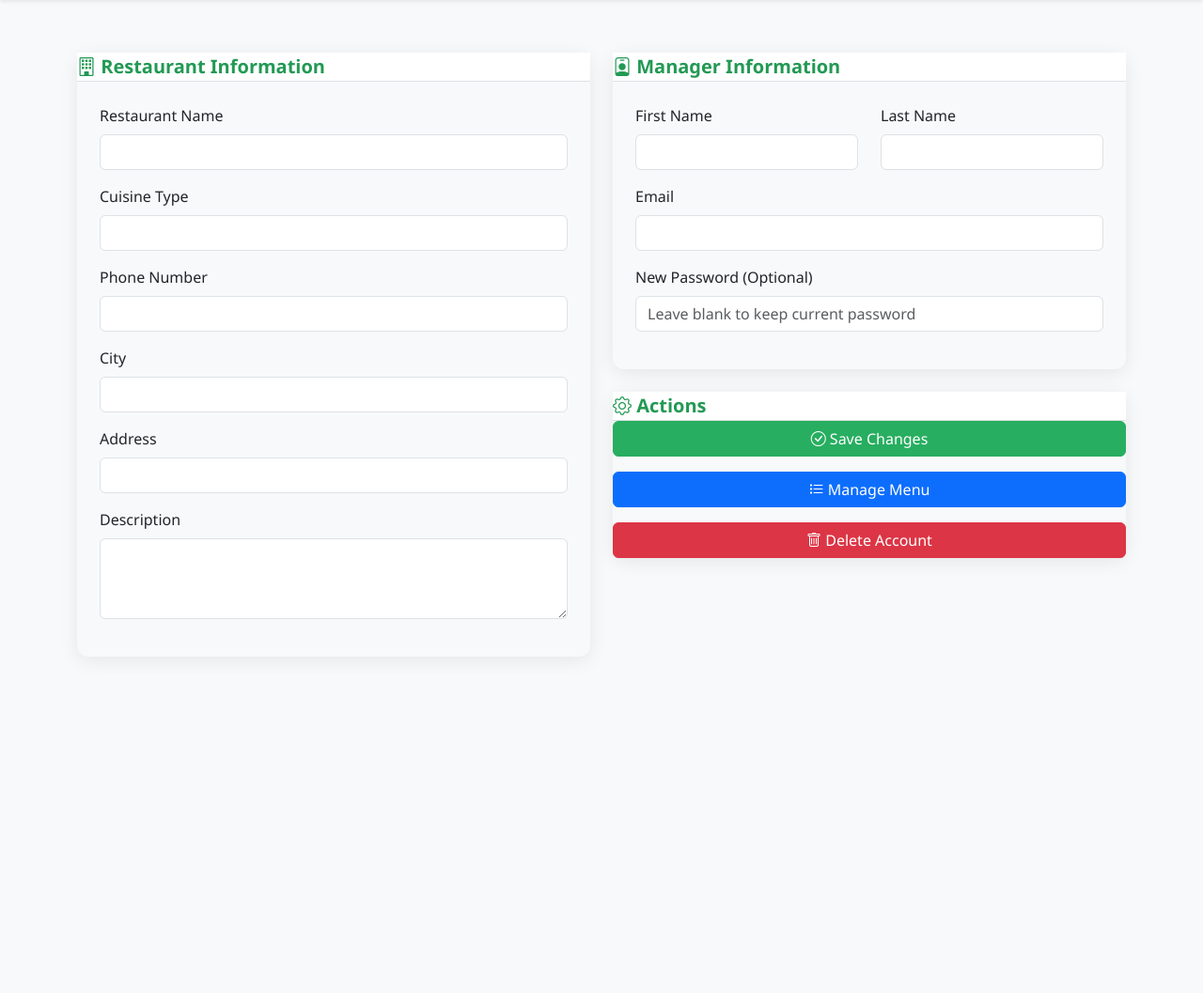
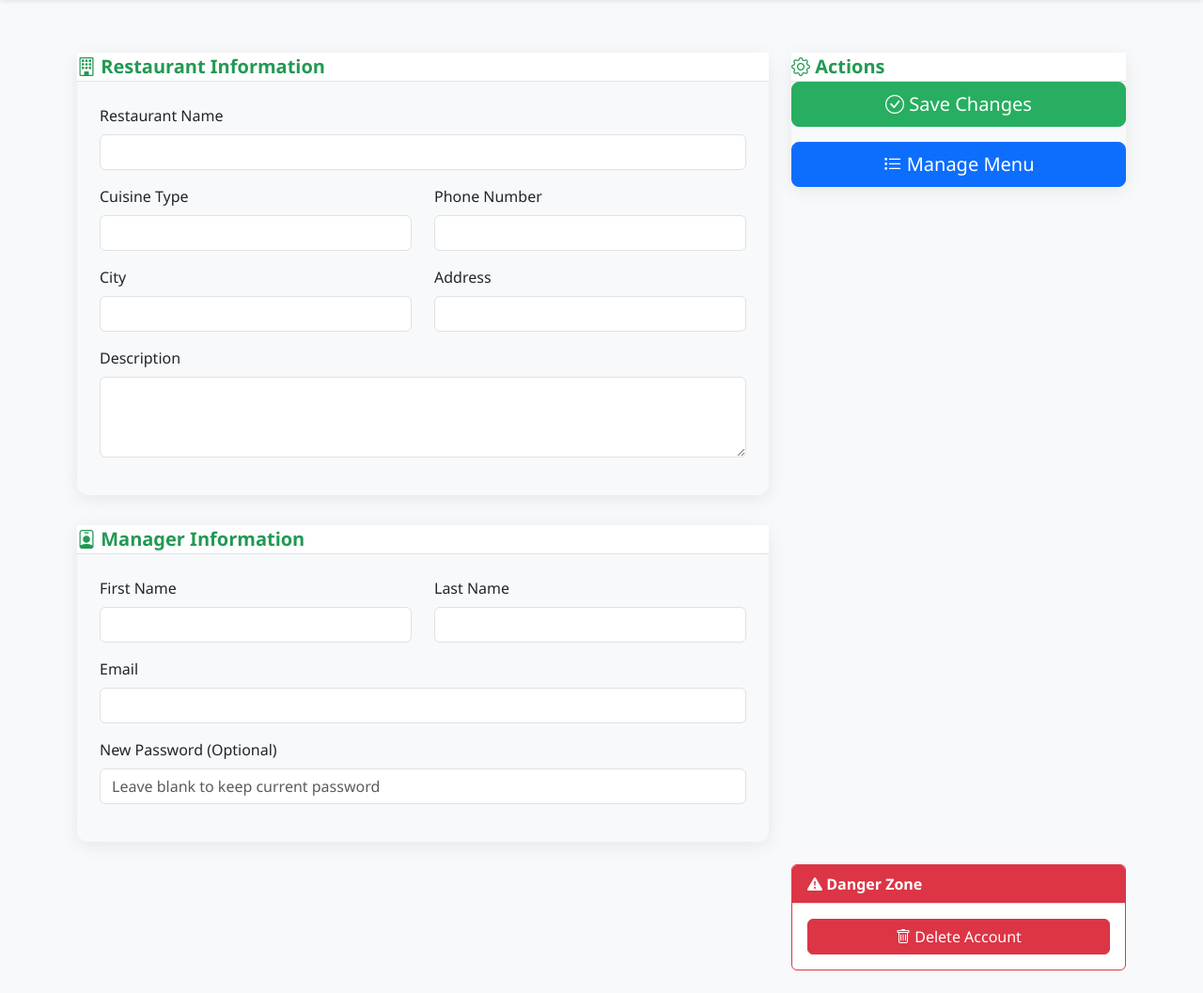
Before and after one commit to yalcinfu22/DatabaseProject, a Flask app: template template/restaurant_dashboard.html in a window 1280 px wide. Shown: the part 56-1113 px from the top of the page at 94% size. Before the commit the page ends 715 px from the top, so only its background shows below. Run offline with Flask 3, Linux system fonts and the light colour scheme; the template is opened without the code that fills it, so the values that code supplies are empty.

Commit message:
Fixed restaurant manager account deletion

```diff
--- a/template/restaurant_dashboard.html
+++ b/template/restaurant_dashboard.html
@@ -82,8 +82,8 @@
         <form action="{{ url_for('restaurant.restaurant_update') }}" method="POST">
             <div class="row">
                 <!-- Left Column: Restaurant Info -->
-                <div class="col-md-6">
-                    <div class="dashboard-card">
+                <div class="col-lg-8">
+                    <div class="dashboard-card mb-4">
                         <div class="card-header fs-5">
                             <i class="bi bi-building"></i> Restaurant Information
                         </div>
@@ -92,21 +92,25 @@
                                 <label for="restaurant_name" class="form-label">Restaurant Name</label>
                                 <input type="text" class="form-control" id="restaurant_name" name="restaurant_name" value="{{ data.restaurant_name }}">
                             </div>
-                            <div class="mb-3">
+                            <div class="row">
+                                <div class="col-md-6 mb-3">
                                     <label for="cuisine" class="form-label">Cuisine Type</label>
                                     <input type="text" class="form-control" id="cuisine" name="cuisine" value="{{ data.cuisine }}">
                                 </div>
-                             <div class="mb-3">
+                                <div class="col-md-6 mb-3">
                                     <label for="phone" class="form-label">Phone Number</label>
                                     <input type="tel" class="form-control" id="phone" name="phone" value="{{ data.phone }}">
                                 </div>
-                            <div class="mb-3">
+                            </div>
+                            <div class="row">
+                                <div class="col-md-6 mb-3">
                                     <label for="city" class="form-label">City</label>
                                     <input type="text" class="form-control" id="city" name="city" value="{{ data.city }}">
                                 </div>
-                            <div class="mb-3">
+                                <div class="col-md-6 mb-3">
                                     <label for="address" class="form-label">Address</label>
                                     <input type="text" class="form-control" id="address" name="address" value="{{ data.address }}">
+                                </div>
                             </div>
                             <div class="mb-3">
                                 <label for="description" class="form-label">Description</label>
@@ -114,10 +118,7 @@
                             </div>
                         </div>
                     </div>
-                </div>
 
-                <!-- Right Column: Manager Info & Actions -->
-                <div class="col-md-6">
                     <div class="dashboard-card">
                         <div class="card-header fs-5">
                             <i class="bi bi-person-badge"></i> Manager Information
@@ -143,19 +144,36 @@
                             </div>
                         </div>
                     </div>
+                </div>
 
-                    <!-- Actions Card -->
-                    <div class="dashboard-card mt-4">
+                <!-- Right Column: Actions -->
+                <div class="col-lg-4">
+                    <div class="dashboard-card">
                          <div class="card-header fs-5">
                             <i class="bi bi-gear"></i> Actions
                         </div>
                         <div class="card-body text-center d-grid gap-3">
-                            <button type="submit" class="btn btn-edit">
+                            <button type="submit" class="btn btn-edit btn-lg">
                                 <i class="bi bi-check-circle"></i> Save Changes
                             </button>
-                            <a href="{{ url_for('restaurant.restaurant_detail', r_id=session.user_id) }}" class="btn btn-primary">
+                            <a href="{{ url_for('restaurant.restaurant_detail', r_id=session.user_id) }}" class="btn btn-primary btn-lg">
                                 <i class="bi bi-list-task"></i> Manage Menu
                             </a>
+                            <!-- This delete button is now in its own form, outside the main one -->
+                        </div>
+                    </div>
+                </div>
+            </div>
+        </form>
+
+        <!-- Delete Form - Separate from the main form -->
+        <div class="row justify-content-end mt-4">
+            <div class="col-lg-4">
+                <div class="card border-danger">
+                    <div class="card-header bg-danger text-white">
+                        <i class="bi bi-exclamation-triangle-fill"></i> Danger Zone
+                    </div>
+                    <div class="card-body text-center d-grid">
                          <form action="{{ url_for('restaurant.restaurant_delete') }}" method="POST" onsubmit="return confirm('Are you sure you want to permanently delete your account and restaurant? This action cannot be undone.');">
                             <button type="submit" class="btn btn-danger w-100">
                                <i class="bi bi-trash"></i> Delete Account
@@ -165,7 +183,6 @@
                 </div>
             </div>
         </div>
-        </form>
     </div>
 
     <script src="https://cdn.jsdelivr.net/npm/bootstrap@5.3.3/dist/js/bootstrap.bundle.min.js"></script>
```
Lines whose indentation alone changed are shown as unchanged.
